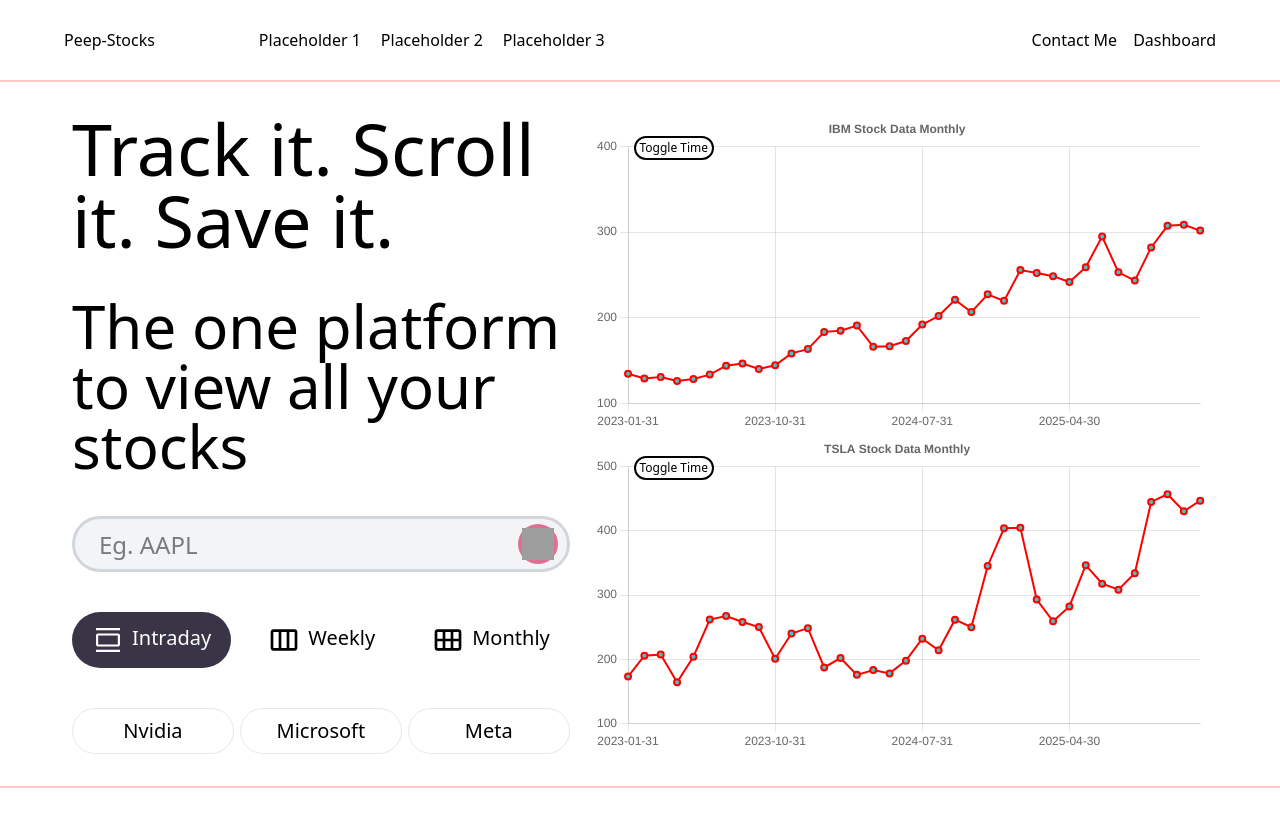
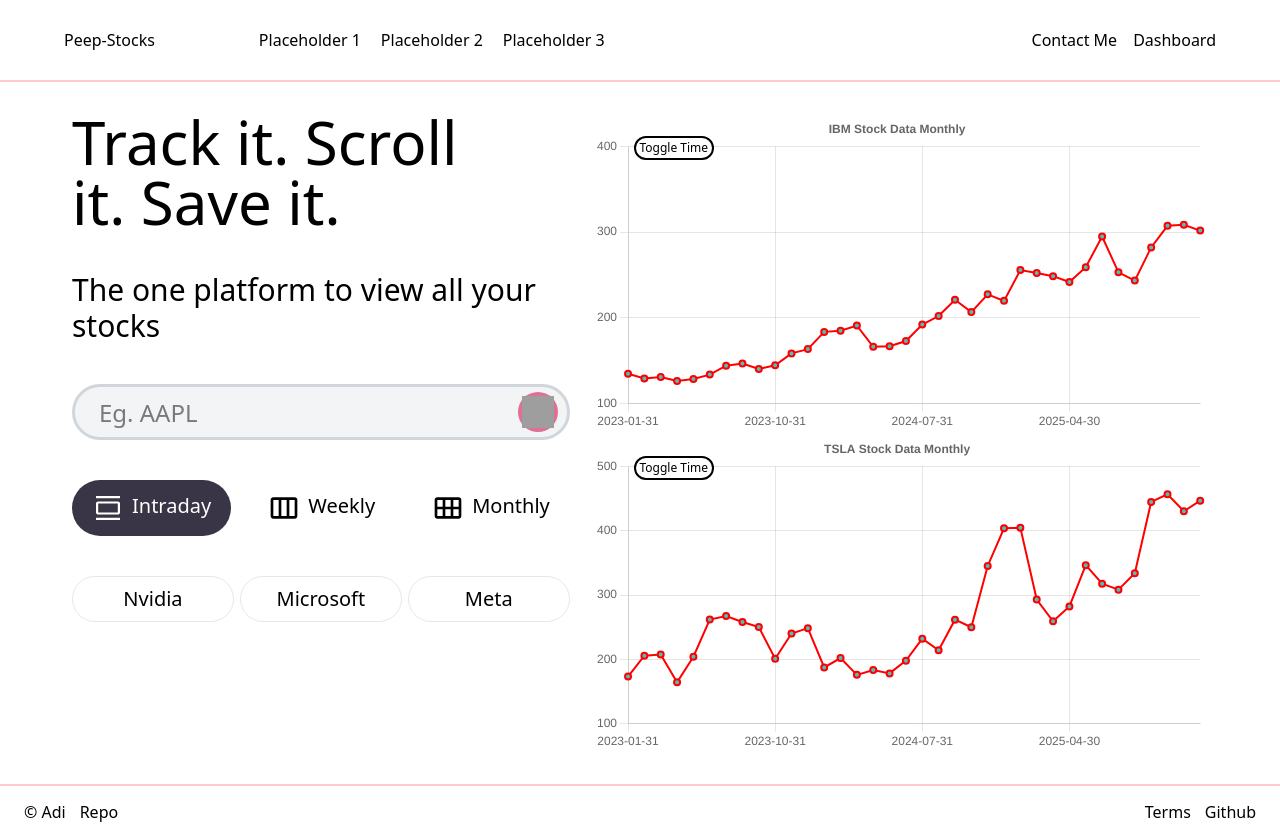
Before and after one commit to ranjanaditya452/Peep_Stocks, a React (Vite) app in the folder client/: page / in a window 1280 px wide. Before the commit the page ends 800 px from the top, so only its background shows below. Built offline with nearby package versions, Linux system fonts and the light colour scheme; grey boxes are pictures that could not be loaded.

Commit message:
Added footer component

```diff
--- a/client/src/App.jsx
+++ b/client/src/App.jsx
@@ -3,6 +3,7 @@ import { Route,BrowserRouter,Routes } from 'react-router-dom'
 import Homepage from './pages/Homepage'
 import Navbar from './components/Navbar'
 import { OutlineContext } from './context/OutlineContext'
+import Footer from './components/Footer'
 const App = () => {
   return (<>
    <OutlineContext.Provider value='outline outline-1 outline-red-500'>
@@ -11,6 +12,7 @@ const App = () => {
       <Routes>
         <Route path='/' element={<Homepage/>}/>
       </Routes>
+      <Footer/>
     </BrowserRouter>
     </OutlineContext.Provider>
     </>
--- /dev/null
+++ b/client/src/components/Footer.jsx
@@ -0,0 +1,18 @@
+import React from 'react'
+
+const Footer = () => {
+  return (
+    <div className='h-12 flex justify-between items-center md:h-14 max-h-14 shrink-0'>
+        <div className='flex gap-3.5 pl-6'>
+            <div>&copy; Adi</div>
+            <div>Repo</div>
+        </div>
+        <div className='flex gap-3.5 pr-6 '>
+            <div>Terms</div>
+            <div>Github</div>
+        </div>
+    </div>
+  )
+}
+
+export default Footer
--- a/client/src/components/TitleAreaL.jsx
+++ b/client/src/components/TitleAreaL.jsx
@@ -8,9 +8,9 @@ const TitleAreaL = () => {
   return (
     <>
       <div className='flex flex-col gap-10'>
-        <div className=' text-3xl sm:text-4xl md:text-5xl lg:text-6xl xl:text-7xl max-w-[12ch] '>
+        <div className=' text-2xl sm:text-3xl md:text-4xl lg:text-5xl xl:text-6xl max-w-[12ch] '>
           Track it. Scroll it. Save it.</div>
-        <div className='text-2xl sm:text-3xl md:text-4xl lg:text-5xl xl:text-6xl'>The one platform to view all your stocks</div>
+        <div className='text-base sm:text-lg md:text-xl lg:text-2xl xl:text-3xl'>The one platform to view all your stocks</div>
         <SearchBar/>
         <DayTray/>
         <PopularTray/>
```
